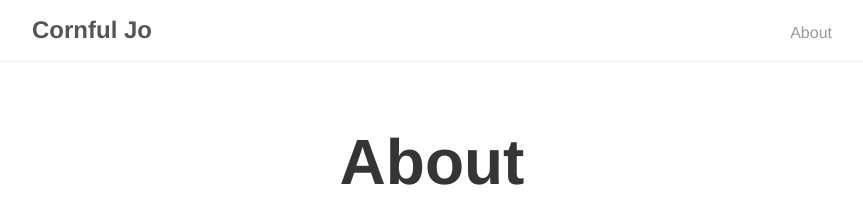
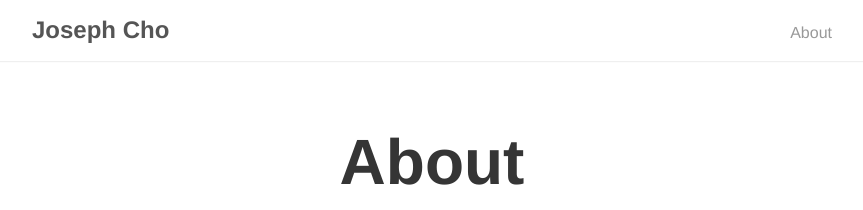
Before and after one commit to jocho-here/mgjo5899.github.io, a Jekyll site: the page built from about.md, in a window 1280 px wide. Shown: the top 210 px of the page, without its empty margins (208-1071 px from the left). Built offline with Jekyll 4.4.1, drawn with Linux system fonts in a browser that asks for light colours; some of the changed lines change nothing that is shown.

Commit message:
Simplifying all the funny-sounding sentences

```diff
--- a/_config.yml
+++ b/_config.yml
@@ -1,6 +1,6 @@
 # Site settings
-title:          Cornful Jo
-description:    "Story of an ordinary Jo living in a cornful area, doing cornful stuff, and loving a cornful life"
+title:          Joseph Cho
+description:    "Joseph's Blog"
 url:            "https://mgjo5899.github.io"
 
 # Author
```
Also changed, not shown: README.md.
